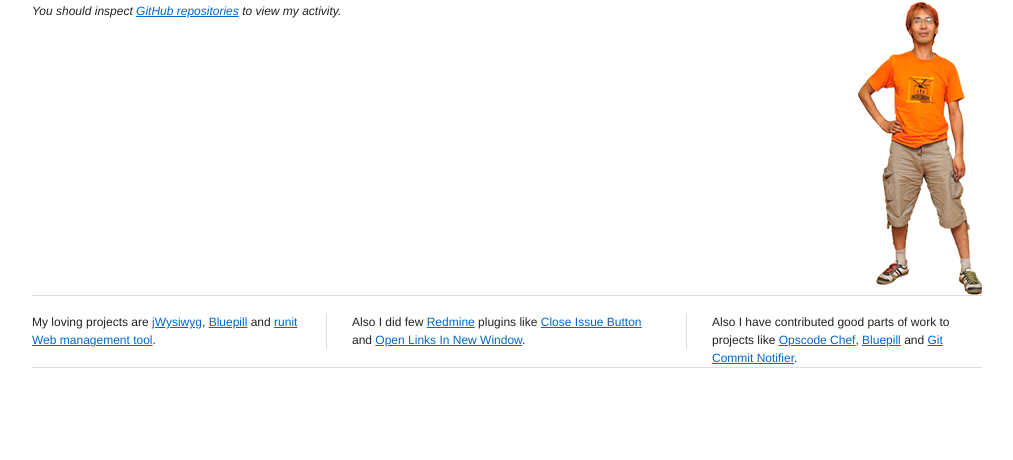
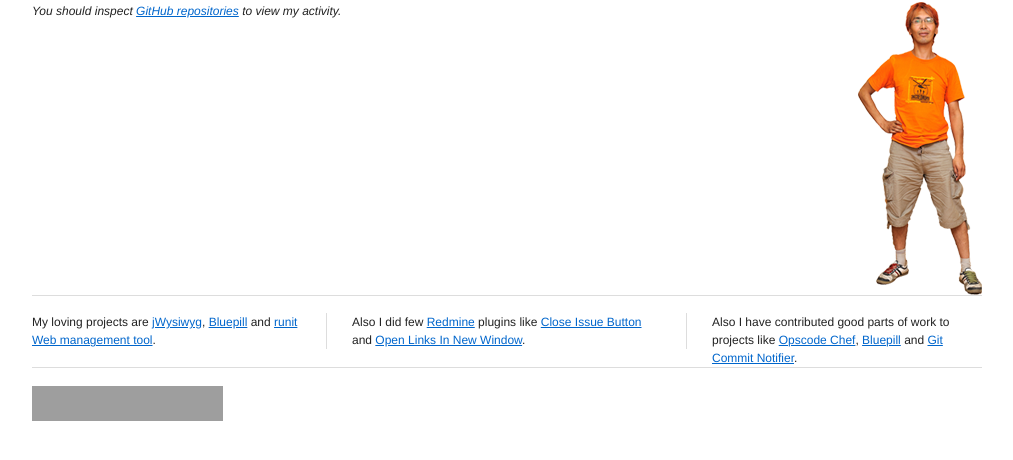
Before and after one commit to akzhan/akzhan.github.io, a plain HTML site: page index.html in a window 1280 px wide. Shown: the part 52-512 px from the top of the page, without its empty margins (133-1146 px from the left). Drawn offline with Linux system fonts and the light colour scheme; grey boxes are pictures that could not be loaded.

Commit message:
Ohloh profile

```diff
--- a/index.html
+++ b/index.html
@@ -25,6 +25,9 @@
        Also I have contributed good parts of work to projects like <a href="http://opscode.com/chef/">Opscode Chef</a>, <a href="http://asemanfar.com/Why-We-Wrote-Bluepill">Bluepill</a> and <a href="https://github.com/bitboxer/git-commit-notifier">Git Commit Notifier</a>.
     </div>
     <hr />
+    <a href='https://www.ohloh.net/accounts/128308?ref=Detailed'>
+          <img alt='Ohloh profile for Akzhan' height='35' src='https://www.ohloh.net/accounts/128308/widgets/account_detailed.gif' width='191' />
+      </a>
 		</div>
 	</body>
 </html>
```
